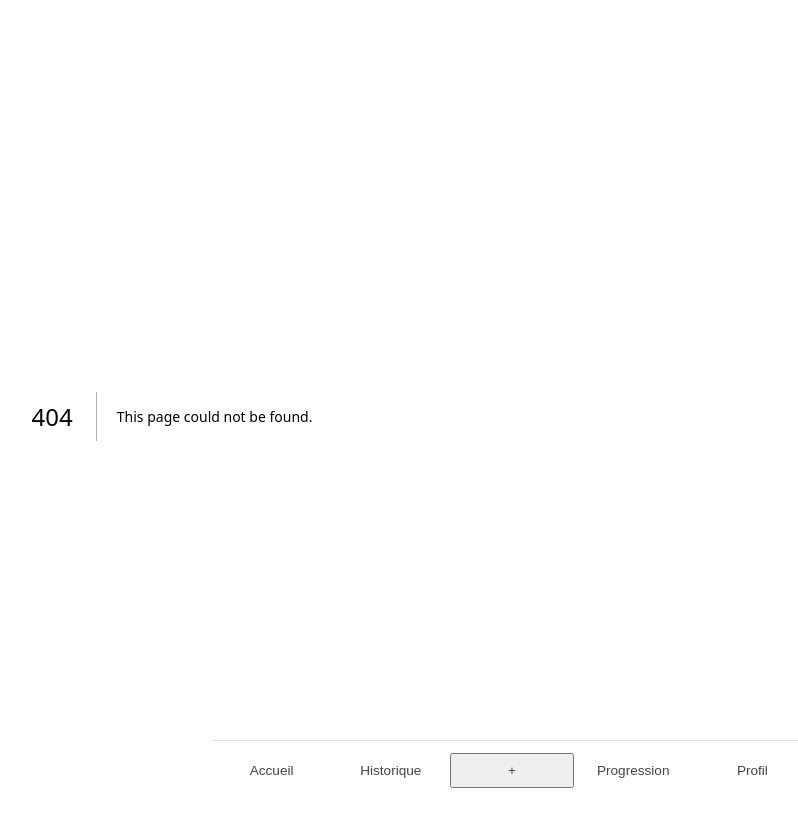
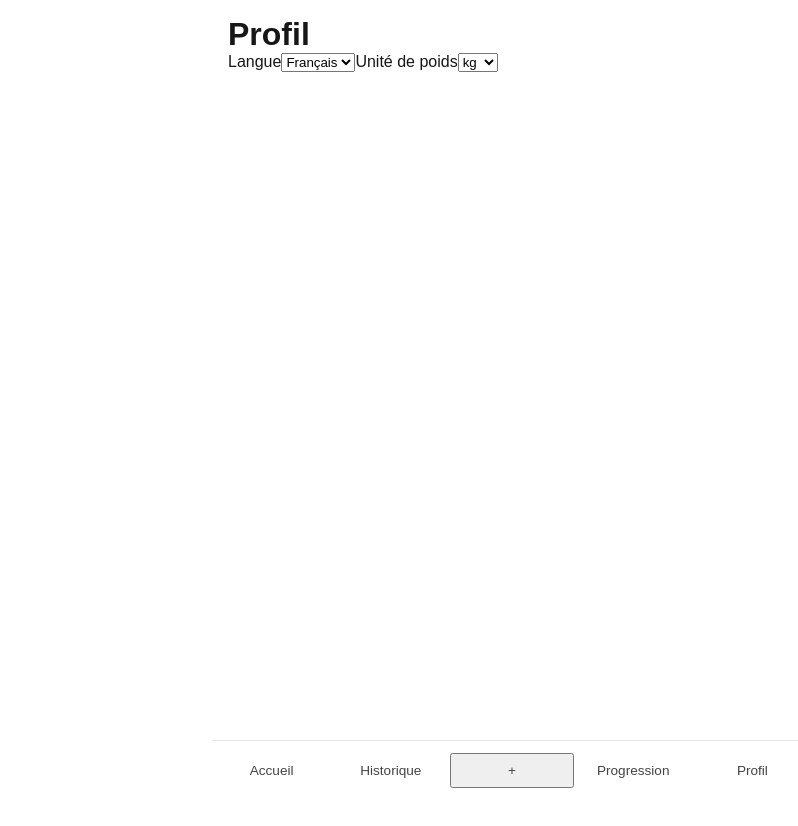
Before and after one commit to samc-eng/gymflow, a Next.js app: page /profile in a window 1280 px wide. Before the commit this address had no page. Shown: the top 826 px of the page, without its empty margins (128-926 px from the left). After the commit the page ends 800 px from the top, so only its background shows below. Built offline with nearby package versions, Linux system fonts and the light colour scheme.

Commit message:
feat: add profile page with language and weight unit settings

```diff
--- /dev/null
+++ b/src/app/profile/page.tsx
@@ -0,0 +1,47 @@
+"use client";
+
+import { useState, useEffect } from "react";
+import { loadSettings, saveSettings, DEFAULT_SETTINGS } from "@/lib/settings-storage";
+import type { Settings, Language, WeightUnit } from "@/types/settings";
+
+export default function ProfilePage() {
+  const [settings, setSettings] = useState<Settings>(DEFAULT_SETTINGS);
+
+  useEffect(() => {
+    setSettings(loadSettings());
+  }, []);
+
+  function updateSettings(changes: Partial<Settings>) {
+    const next = { ...settings, ...changes };
+    setSettings(next);
+    saveSettings(next);
+  }
+
+  return (
+    <main>
+      <h1>Profil</h1>
+
+      <label>
+        Langue
+        <select
+            value={settings.language}
+            onChange={(e) => updateSettings({ language: e.target.value as Language })}
+        >
+            <option value="fr">Français</option>
+            <option value="en">English</option>
+        </select>
+        </label>
+
+        <label>
+        Unité de poids
+        <select
+            value={settings.weightUnit}
+            onChange={(e) => updateSettings({ weightUnit: e.target.value as WeightUnit })}
+        >
+            <option value="kg">kg</option>
+            <option value="lbs">lbs</option>
+        </select>
+        </label>
+    </main>
+  );
+}
--- /dev/null
+++ b/src/lib/settings-storage.ts
@@ -0,0 +1,17 @@
+import type { Settings } from "@/types/settings.ts";
+
+const SETTINGS_KEY = "gymflow:settings";
+
+export const DEFAULT_SETTINGS: Settings = {
+  language: "fr",
+  weightUnit: "kg",
+};
+
+export function loadSettings(): Settings {
+  const raw = localStorage.getItem(SETTINGS_KEY);
+  return raw ? { ...DEFAULT_SETTINGS, ...JSON.parse(raw) } : DEFAULT_SETTINGS;
+}
+
+export function saveSettings(settings: Settings): void {
+  localStorage.setItem(SETTINGS_KEY, JSON.stringify(settings));
+}
--- /dev/null
+++ b/src/types/settings.ts
@@ -0,0 +1,8 @@
+export type Language = "fr" | "en";
+
+export type WeightUnit = "kg" | "lbs";
+
+export type Settings = {
+  language: Language;
+  weightUnit: WeightUnit;
+};
```
